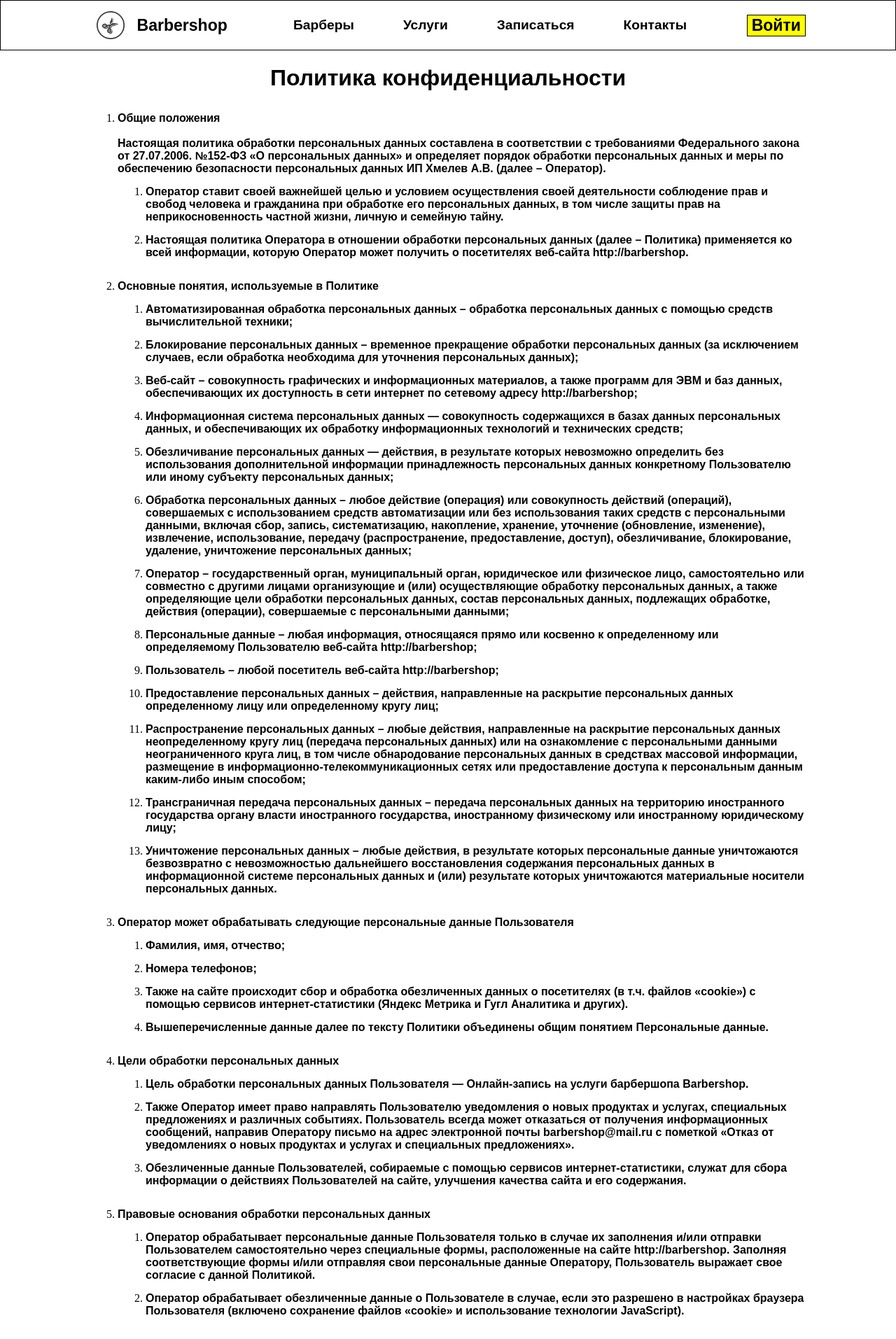
After one commit to Lev4and/Barbershop, a PHP site: page /Views/Pages/Policy.php in a window 1280 px wide. The commit adds this page. Shown: the top 1913 px of the page at 70% size. Run offline with PHP 8.4, Linux system fonts and the light colour scheme.

Commit message:
Страница "Policy"
Написание страницы, предназначенная для отображения политики конфиденциальности. Импорт ресурсов. Создание ссылок на эту страницу в шаблоне "Footer".

```diff
--- /dev/null
+++ b/CSS/Pages/Policy.css
@@ -0,0 +1,12 @@
+ol li:nth-child(2n + 1){
+    margin: 30px 0;
+}
+ol li ol li:nth-child(2n + 1){
+    margin: 15px 0;
+}
+span{
+    font-weight: bold;
+    font-size: medium;
+    font-family: Arial;
+    text-align: justify;
+}
--- a/JS/Header.js
+++ b/JS/Ajax.js
@@ -7,8 +7,8 @@ function onClickExit() {
     request.setRequestHeader("Content-type", "application/x-www-form-urlencoded");
     request.addEventListener("readystatechange", () => {
         if(request.readyState === 4 && request.status === 200){
-        console.log(request.responseText)}
-});
+            console.log(request.responseText)}
+    });
     request.send(params);
 
     window.location = "";
--- a/Views/Pages/Main.php
+++ b/Views/Pages/Main.php
@@ -14,7 +14,7 @@ require_once $_SERVER["DOCUMENT_ROOT"] . "/Logic/Main.php";
     <link rel="stylesheet" href="/CSS/Templates/Footer.css">
     <script src="/JS/XmlHttp.js"></script>
     <script src="/JS/JQuery.js"></script>
-    <script src="/JS/Header.js"></script>
+    <script src="/JS/Ajax.js"></script>
 </head>
 <body>
 <div class="main">
--- /dev/null
+++ b/Views/Pages/Policy.php
@@ -0,0 +1,256 @@
+<?php
+session_start();
+
+require_once $_SERVER["DOCUMENT_ROOT"] . "/Logic/Main.php";
+?>
+<!DOCTYPE html>
+<html lang="en">
+<head>
+    <meta charset="UTF-8">
+    <title>Barbershop - Политика конфиденциальности</title>
+    <link rel="icon" href="/Resources/Images/Icons/Logo.png">
+    <link rel="stylesheet" href="/CSS/Pages/Main.css">
+    <link rel="stylesheet" href="/CSS/Pages/Policy.css">
+    <link rel="stylesheet" href="/CSS/Templates/Header.css">
+    <link rel="stylesheet" href="/CSS/Templates/Footer.css">
+</head>
+<body>
+<div class="main">
+    <?php include $_SERVER["DOCUMENT_ROOT"] . "/Views/Renders/Header.php"; ?>
+    <div class="content">
+        <div class="header-block">
+            <h1>Политика конфиденциальности</h1>
+        </div>
+        <ol>
+            <li>
+                    <span>
+                        Общие положения <br><br>
+
+                        Настоящая политика обработки персональных данных составлена в соответствии с требованиями Федерального закона от 27.07.2006. №152-ФЗ «О персональных данных» и определяет порядок обработки персональных данных и меры по обеспечению безопасности персональных данных ИП Хмелев А.В. (далее – Оператор).
+                    </span>
+                <ol>
+                    <li>
+                            <span>
+                                Оператор ставит своей важнейшей целью и условием осуществления своей деятельности соблюдение прав и свобод человека и гражданина при обработке его персональных данных, в том числе защиты прав на неприкосновенность частной жизни, личную и семейную тайну.
+                            </span>
+                    </li>
+                    <li>
+                            <span>
+                                Настоящая политика Оператора в отношении обработки персональных данных (далее – Политика) применяется ко всей информации, которую Оператор может получить о посетителях веб-сайта http://barbershop.
+                            </span>
+                    </li>
+                </ol>
+            </li>
+            <li>
+                    <span>
+                        Основные понятия, используемые в Политике
+                    </span>
+                <ol>
+                    <li>
+                            <span>
+                                Автоматизированная обработка персональных данных – обработка персональных данных с помощью средств вычислительной техники;
+                            </span>
+                    </li>
+                    <li>
+                            <span>
+                                Блокирование персональных данных – временное прекращение обработки персональных данных (за исключением случаев, если обработка необходима для уточнения персональных данных);
+                            </span>
+                    </li>
+                    <li>
+                            <span>
+                                Веб-сайт – совокупность графических и информационных материалов, а также программ для ЭВМ и баз данных, обеспечивающих их доступность в сети интернет по сетевому адресу http://barbershop;
+                            </span>
+                    </li>
+                    <li>
+                            <span>
+                                Информационная система персональных данных — совокупность содержащихся в базах данных персональных данных, и обеспечивающих их обработку информационных технологий и технических средств;
+                            </span>
+                    </li>
+                    <li>
+                            <span>
+                                Обезличивание персональных данных — действия, в результате которых невозможно определить без использования дополнительной информации принадлежность персональных данных конкретному Пользователю или иному субъекту персональных данных;
+                            </span>
+                    </li>
+                    <li>
+                            <span>
+                                Обработка персональных данных – любое действие (операция) или совокупность действий (операций), совершаемых с использованием средств автоматизации или без использования таких средств с персональными данными, включая сбор, запись, систематизацию, накопление, хранение, уточнение (обновление, изменение), извлечение, использование, передачу (распространение, предоставление, доступ), обезличивание, блокирование, удаление, уничтожение персональных данных;
+                            </span>
+                    </li>
+                    <li>
+                            <span>
+                                Оператор – государственный орган, муниципальный орган, юридическое или физическое лицо, самостоятельно или совместно с другими лицами организующие и (или) осуществляющие обработку персональных данных, а также определяющие цели обработки персональных данных, состав персональных данных, подлежащих обработке, действия (операции), совершаемые с персональными данными;
+                            </span>
+                    </li>
+                    <li>
+                            <span>
+                                Персональные данные – любая информация, относящаяся прямо или косвенно к определенному или определяемому Пользователю веб-сайта http://barbershop;
+                            </span>
+                    </li>
+                    <li>
+                            <span>
+                                Пользователь – любой посетитель веб-сайта http://barbershop;
+                            </span>
+                    </li>
+                    <li>
+                            <span>
+                                Предоставление персональных данных – действия, направленные на раскрытие персональных данных определенному лицу или определенному кругу лиц;
+                            </span>
+                    </li>
+                    <li>
+                            <span>
+                                Распространение персональных данных – любые действия, направленные на раскрытие персональных данных неопределенному кругу лиц (передача персональных данных) или на ознакомление с персональными данными неограниченного круга лиц, в том числе обнародование персональных данных в средствах массовой информации, размещение в информационно-телекоммуникационных сетях или предоставление доступа к персональным данным каким-либо иным способом;
+                            </span>
+                    </li>
+                    <li>
+                            <span>
+                                Трансграничная передача персональных данных – передача персональных данных на территорию иностранного государства органу власти иностранного государства, иностранному физическому или иностранному юридическому лицу;
+                            </span>
+                    </li>
+                    <li>
+                            <span>
+                                Уничтожение персональных данных – любые действия, в результате которых персональные данные уничтожаются безвозвратно с невозможностью дальнейшего восстановления содержания персональных данных в информационной системе персональных данных и (или) результате которых уничтожаются материальные носители персональных данных.
+                            </span>
+                    </li>
+                </ol>
+            </li>
+            <li>
+                    <span>
+                        Оператор может обрабатывать следующие персональные данные Пользователя
+                    </span>
+                <ol>
+                    <li>
+                            <span>
+                                Фамилия, имя, отчество;
+                            </span>
+                    </li>
+                    <li>
+                            <span>
+                                Номера телефонов;
+                            </span>
+                    </li>
+                    <li>
+                            <span>
+                                Также на сайте происходит сбор и обработка обезличенных данных о посетителях (в т.ч. файлов «cookie») с помощью сервисов интернет-статистики (Яндекс Метрика и Гугл Аналитика и других).
+                            </span>
+                    </li>
+                    <li>
+                            <span>
+                                Вышеперечисленные данные далее по тексту Политики объединены общим понятием Персональные данные.
+                            </span>
+                    </li>
+                </ol>
+            </li>
+            <li>
+                    <span>
+                        Цели обработки персональных данных
+                    </span>
+                <ol>
+                    <li>
+                            <span>
+                                Цель обработки персональных данных Пользователя — Онлайн-запись на услуги барбершопа Barbershop.
+                            </span>
+                    </li>
+                    <li>
+                            <span>
+                                Также Оператор имеет право направлять Пользователю уведомления о новых продуктах и услугах, специальных предложениях и различных событиях. Пользователь всегда может отказаться от получения информационных сообщений, направив Оператору письмо на адрес электронной почты barbershop@mail.ru с пометкой «Отказ от уведомлениях о новых продуктах и услугах и специальных предложениях».
+                            </span>
+                    </li>
+                    <li>
+                            <span>
+                                Обезличенные данные Пользователей, собираемые с помощью сервисов интернет-статистики, служат для сбора информации о действиях Пользователей на сайте, улучшения качества сайта и его содержания.
+                            </span>
+                    </li>
+                </ol>
+            </li>
+            <li>
+                    <span>
+                        Правовые основания обработки персональных данных
+                    </span>
+                <ol>
+                    <li>
+                            <span>
+                                Оператор обрабатывает персональные данные Пользователя только в случае их заполнения и/или отправки Пользователем самостоятельно через специальные формы, расположенные на сайте http://barbershop. Заполняя соответствующие формы и/или отправляя свои персональные данные Оператору, Пользователь выражает свое согласие с данной Политикой.
+                            </span>
+                    </li>
+                    <li>
+                            <span>
+                                Оператор обрабатывает обезличенные данные о Пользователе в случае, если это разрешено в настройках браузера Пользователя (включено сохранение файлов «cookie» и использование технологии JavaScript).
+                            </span>
+                    </li>
+                </ol>
+            </li>
+            <li>
+                    <span>
+                        Порядок сбора, хранения, передачи и других видов обработки персональных данных <br><br>
+
+                        Безопасность персональных данных, которые обрабатываются Оператором, обеспечивается путем реализации правовых, организационных и технических мер, необходимых для выполнения в полном объеме требований действующего законодательства в области защиты персональных данных.
+                    </span>
+                <ol>
+                    <li>
+                            <span>
+                                Оператор обеспечивает сохранность персональных данных и принимает все возможные меры, исключающие доступ к персональным данным неуполномоченных лиц.
+                            </span>
+                    </li>
+                    <li>
+                            <span>
+                                Персональные данные Пользователя никогда, ни при каких условиях не будут переданы третьим лицам, за исключением случаев, связанных с исполнением действующего законодательства.
+                            </span>
+                    </li>
+                    <li>
+                            <span>
+                                В случае выявления неточностей в персональных данных, Пользователь может актуализировать их самостоятельно, путем направления Оператору уведомление на адрес электронной почты Оператора barbershop@mail.ru с пометкой «Актуализация персональных данных».
+                            </span>
+                    </li>
+                    <li>
+                            <span>
+                                Срок обработки персональных данных является неограниченным. Пользователь может в любой момент отозвать свое согласие на обработку персональных данных, направив Оператору уведомление посредством электронной почты на электронный адрес Оператора barbershop@mail.ru с пометкой «Отзыв согласия на обработку персональных данных».
+                            </span>
+                    </li>
+                </ol>
+            </li>
+            <li>
+                    <span>
+                        Трансграничная передача персональных данных
+                    </span>
+                <ol>
+                    <li>
+                            <span>
+                                Оператор до начала осуществления трансграничной передачи персональных данных обязан убедиться в том, что иностранным государством, на территорию которого предполагается осуществлять передачу персональных данных, обеспечивается надежная защита прав субъектов персональных данных.
+                            </span>
+                    </li>
+                    <li>
+                            <span>
+                                Трансграничная передача персональных данных на территории иностранных государств, не отвечающих вышеуказанным требованиям, может осуществляться только в случае наличия согласия в письменной форме субъекта персональных данных на трансграничную передачу его персональных данных и/или исполнения договора, стороной которого является субъект персональных данных.
+                            </span>
+                    </li>
+                </ol>
+            </li>
+            <li>
+                    <span>
+                        Заключительные положения
+                    </span>
+                <ol>
+                    <li>
+                            <span>
+                                Пользователь может получить любые разъяснения по интересующим вопросам, касающимся обработки его персональных данных, обратившись к Оператору с помощью электронной почты barbershop@mail.ru.
+                            </span>
+                    </li>
+                    <li>
+                            <span>
+                                В данном документе будут отражены любые изменения политики обработки персональных данных Оператором. Политика действует бессрочно до замены ее новой версией.
+                            </span>
+                    </li>
+                    <li>
+                            <span>
+                                Актуальная версия Политики в свободном доступе расположена в сети Интернет по адресу http://barbershop/Views/Pages/Policy.php
+                            </span>
+                    </li>
+                </ol>
+            </li>
+        </ol>
+    </div>
+    <?php include $_SERVER["DOCUMENT_ROOT"] . "/Views/Renders/Footer.php"; ?>
+    <?php Access::isAuthorized() ? Access::denyAuthorization() : VisibleError::show(); ?>
+</div>
+</body>
+</html>
--- a/Views/Renders/Footer.php
+++ b/Views/Renders/Footer.php
@@ -16,7 +16,7 @@
                     <div class="footer-middle-section-links">
                         <span>Клиентам</span>
                         <ul>
-                            <li><a href="#">Политика конфиденциальности</a></li>
+                            <li><a href="<?php echo  "http://" . $_SERVER["SERVER_NAME"] . "/Views/Pages/Policy.php";  ?>">Политика конфиденциальности</a></li>
                         </ul>
                     </div>
                 </div>
@@ -40,12 +40,12 @@
                     </div>
                     <div class="footer-middle-section-contacts-mailing">
                         <span>Рассылка о новостях и акциях:</span>
-                        <form class="footer-middle-section-contacts-mailing-form">
+                        <form id="footer-middle-section-contacts-mailing-form" class="footer-middle-section-contacts-mailing-form" method="post">
                             <div class="footer-middle-section-contacts-mailing-form-input-container">
                                 <input class="footer-middle-section-contacts-mailing-email" placeholder="Введите email и подпшитесь">
                             </div>
                             <div class="footer-middle-section-contacts-mailing-form-icon-button-container">
-                                <span class="footer-middle-section-contacts-mailing-email-icon-button"><a href="#">❯</a></span>
+                                <span class="footer-middle-section-contacts-mailing-email-icon-button"><a>❯</a></span>
                             </div>
                         </form>
                     </div>
```
Also changed, not shown: Resources/Images/Upload/gwVp8dd-QBI.jpg (added).
